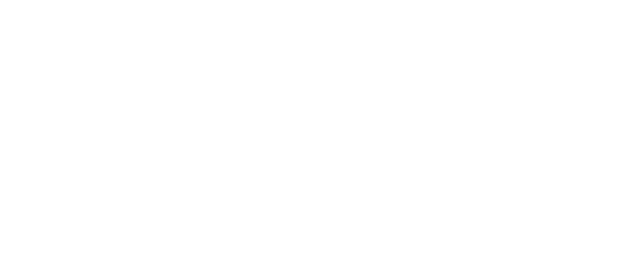
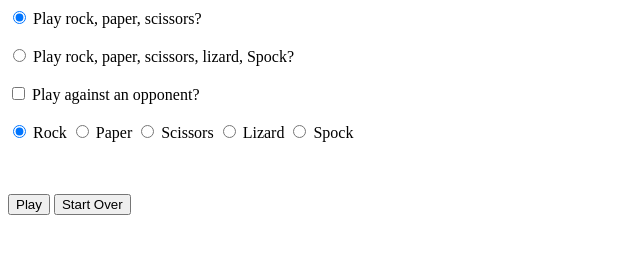
Before and after one commit to comp426-2023-spring/e02-AryaSharma19, a website: page public/index.html in a window 1280 px wide. Shown: the whole page, without its empty margins (0-640 px from the left). Drawn offline with Linux system fonts and the light colour scheme.

Commit message:
"Added notes"

```diff
--- a/public/index.html
+++ b/public/index.html
@@ -1,12 +1,45 @@
 <html>
     <head>
-        <title>Rock</title>
+        <title>Arya's Rock Paper Shoot</title>
         <!-- Link to your script file(s) and CSS in here somewhere -->
+
+        <link href="./styles.css" rel="stylesheet">
+		<script src="./scripts.js"></script>
     </head>
     <body>
+        <body onload="showHideShots()">
+
+            <form id="userinput" class="" action="javascript:void(0);">
+                <input type="radio" id="rps" name="game" value="rps" checked="checked" onclick="showHideShots()">
+                <label for="rps">Play rock, paper, scissors?</label>
+                <br/><br/>
+                <input type="radio" id="rpsls" name="game" value="rpsls" onclick="showHideShots()">
+                <label for="rpsls">Play rock, paper, scissors, lizard, Spock?</label>
+                <br/><br/>
+                <input type="checkbox" id="opponent" name="playtype" value="opponent" onclick="showHideShots()">
+                <label for="opponent">Play against an opponent?</label>
+                <br/><br/>
+                <input type="radio" id="rock" name="shot" value=rock" class="rps shots" checked="checked">
+                <label class="shots rps">Rock</label>
+                <input type="radio" id="paper" name="shot" value="paper" class="rps shots">
+                <label class="shots rps">Paper</label>
+                <input type="radio" id="scissors" name="shot" value="scissors" class="rps shots">
+                <label class="shots rps">Scissors</label>
+                <input type="radio" id="lizard" name="shot" value="lizard" class="rpsls shots">
+                <label class="shots rpsls">Lizard</label>
+                <input type="radio" id="spock" name="shot" value="spock" class="rpsls shots">
+                <label class="shots rpsls">Spock</label>
+    <!--			<br/><br/>
+                <input type="submit" id="play" name="controls" value="Play">
+          <input type="submit" id="startover" name="controls" value="Start Over"> -->
+            </form>
+            <br/><br/>
+        <button type="button" id="play" onclick="playGame()">Play</button>
+        <button type="button" id="startover" onclick="startOver()">Start Over</button>
 
     <!-- Your interface markup goes here -->
     <!-- For interface examples, look in the `/examples/` directory in the root of your starter code repo. -->
 
     </body>
+</body>
 </html>
```
Also changed, not shown: public/scripts.js (line endings or trailing spaces).
